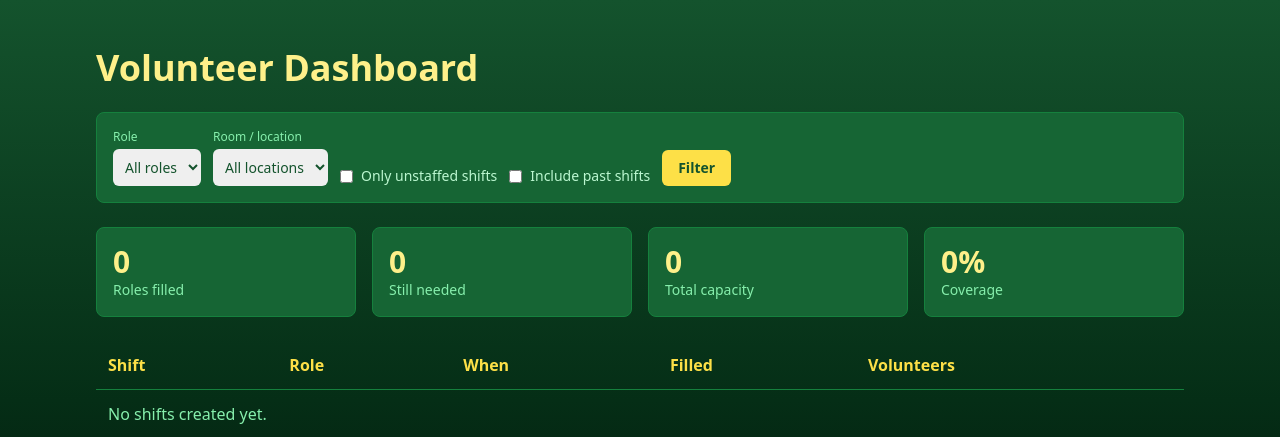
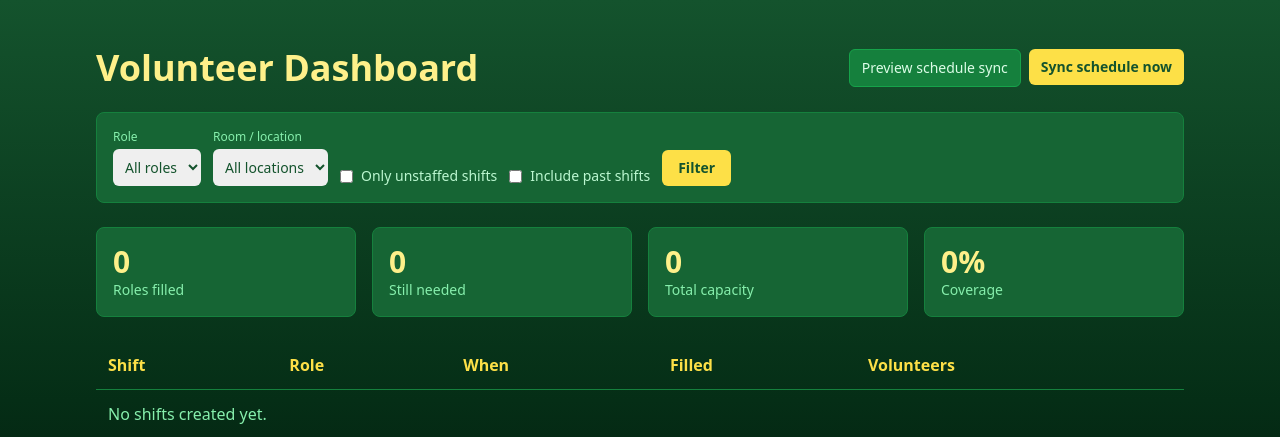
Before and after one commit to djangocon/djangoconus-automation, a Django app: page /volunteers/dashboard/ in a window 1280 px wide. Shown: the top 437 px of the page. Run offline with Django 4.2, Linux system fonts and the light colour scheme; the visitor is signed in with stand-in values (Sample User, id 1); data comes from the database, SQL or seed files in the repository; data that the repository does not hold is empty; parts of the project's set-up code (start-up, migrations or seed data) failed here and were passed over; some libraries are stand-ins or nearby versions.

Commit message:
Add dashboard schedule-sync button with dry-run preview
Staff can re-sync volunteer shifts from the 2026 conference schedule ICS
feed from the dashboard. The sync is idempotent (shifts matched by their
schedule UID), so existing slots and signups are preserved as the schedule
changes over time. A 'Preview schedule sync' dry-run reports what would be
created vs updated without writing.

```diff
--- a/volunteers/templates/volunteers/dashboard.html
+++ b/volunteers/templates/volunteers/dashboard.html
@@ -6,7 +6,33 @@
 
 {% block content %}
     <div class="flex flex-col gap-6 p-8 text-green-100">
-        <h1 class="text-4xl font-bold text-yellow-200">Volunteer Dashboard</h1>
+        <div class="flex flex-wrap gap-3 justify-between items-center">
+            <h1 class="text-4xl font-bold text-yellow-200">Volunteer Dashboard</h1>
+            <div class="flex gap-2">
+                <form method="post" action="{% url 'volunteers:sync_schedule' %}">
+                    {% csrf_token %}
+                    <input type="hidden" name="dry_run" value="1">
+                    <button type="submit" class="px-3 py-2 text-sm font-medium text-green-100 bg-green-700 rounded-md border border-green-600 hover:bg-green-600">
+                        Preview schedule sync
+                    </button>
+                </form>
+                <form method="post" action="{% url 'volunteers:sync_schedule' %}"
+                      onsubmit="return confirm('Sync shifts from the conference schedule? Existing slots and signups are kept.');">
+                    {% csrf_token %}
+                    <button type="submit" class="px-3 py-2 text-sm font-semibold text-green-900 bg-yellow-300 rounded-md hover:bg-yellow-200">
+                        Sync schedule now
+                    </button>
+                </form>
+            </div>
+        </div>
+
+        {% if messages %}
+            {% for message in messages %}
+                <div class="p-4 rounded-md {% if message.tags == 'success' %}bg-green-700 border border-green-600 text-green-100{% elif message.tags == 'error' %}bg-red-700 border border-red-600 text-red-100{% else %}bg-blue-800 border border-blue-600 text-blue-100{% endif %}">
+                    {{ message }}
+                </div>
+            {% endfor %}
+        {% endif %}
 
         <form method="get" class="flex flex-wrap gap-3 items-end p-4 bg-green-800 rounded-lg border border-green-700">
             <div>
--- a/volunteers/urls.py
+++ b/volunteers/urls.py
@@ -8,6 +8,7 @@ urlpatterns = [
     path("", views.shift_list_view, name="shifts"),
     path("mine/", views.my_shifts_view, name="my_shifts"),
     path("dashboard/", views.dashboard_view, name="dashboard"),
+    path("dashboard/sync/", views.sync_schedule_view, name="sync_schedule"),
     path("shift/<int:pk>/signup/", views.signup_view, name="signup"),
     path("shift/<int:pk>/cancel/", views.cancel_view, name="cancel"),
     path("calendar/<uuid:token>.ics", views.calendar_feed, name="calendar"),
--- a/volunteers/views.py
+++ b/volunteers/views.py
@@ -1,9 +1,11 @@
 from collections import defaultdict
+from io import StringIO
 
 from django.conf import settings
 from django.contrib import messages
 from django.contrib.admin.views.decorators import staff_member_required
 from django.contrib.auth.decorators import login_required
+from django.core.management import call_command
 from django.db.models import Count, Q
 from django.http import HttpResponse
 from django.shortcuts import get_object_or_404, redirect, render
@@ -219,3 +221,30 @@ def dashboard_view(request):
         "open_only": open_only,
     }
     return render(request, "volunteers/dashboard.html", context)
+
+
+@staff_member_required
+@require_POST
+def sync_schedule_view(request):
+    """Re-import shifts from the conference schedule ICS feed.
+
+    Idempotent: shifts are matched by their schedule UID, so existing slots
+    (and any signups on them) are updated in place rather than duplicated.
+
+    With ``dry_run`` set, reports what would be created/updated without writing.
+    """
+    dry_run = request.POST.get("dry_run") == "1"
+    out = StringIO()
+    try:
+        call_command("import_schedule", dry_run=dry_run, stdout=out)
+    except Exception as exc:  # surface the failure to the coordinator, don't 500
+        messages.error(request, f"Schedule sync failed: {exc}")
+        return redirect("volunteers:dashboard")
+
+    summary = out.getvalue().strip().splitlines()
+    result = summary[-1] if summary else "Schedule synced."
+    if dry_run:
+        messages.info(request, f"Dry run — no changes made. {result}")
+    else:
+        messages.success(request, result)
+    return redirect("volunteers:dashboard")
```
Also changed, not shown: volunteers/management/commands/import_schedule.py (+13 -4 lines), volunteers/tests/test_import_schedule.py (+14 -1 lines), volunteers/tests/test_signups.py (+29 -0 lines).
